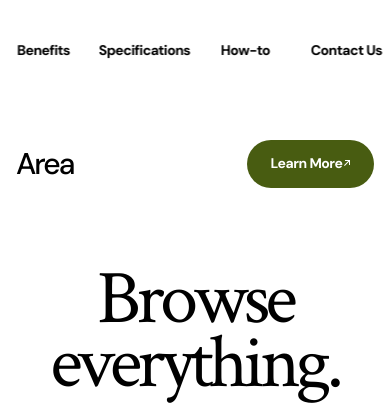
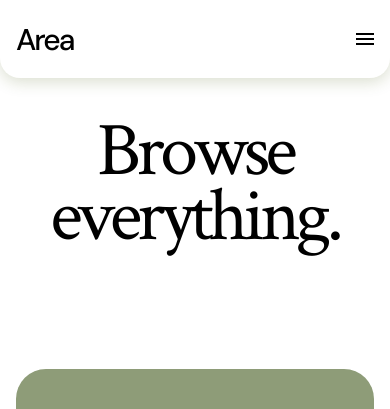
Before and after one commit to Gh0stmasK/figma-5, a plain HTML site: page index.html in a window 390 px wide. Shown: the top 409 px of the page. Drawn offline with nearby package versions, Linux system fonts and the light colour scheme; a web font is replaced by a local one.

Commit message:
new file:   assets/Vector.svg 	modified:   index.html 	new file:   script.js 	modified:   styles.css

```diff
--- a/index.html
+++ b/index.html
@@ -10,15 +10,17 @@
 
 <body>
     <header>
-        <nav>
+        <nav id="p-cont">
             <a href="#home" class="logo">Area</a>
-            <ul class="menu">
+            <ul class="menu" id="navitems-1">
                 <li><a href="#Benefits">Benefits</a></li>
                 <li><a href="#Specifications">Specifications</a></li>
                 <li><a href="#How-to">How-to</a></li>
                 <li><a href="#Contact-Us">Contact Us</a></li>
             </ul>
-            <a href="#Learn-More" class="nav-btn">Learn More <img src="assets/↗.svg" alt=""></a>
+            <a href="#Learn-More" class="nav-btn" id="navitems-2">Learn More <img src="assets/↗.svg" alt=""></a>
+
+            <a class="hamburger" id="ham-btn"><img src="assets/Vector.svg" alt=""></a>
         </nav>
     </header>
     <main>
@@ -97,7 +99,8 @@
                     </section>
                     <section>
                         <p class="Sno">03</p>
-                        <p class="lt">Make Presentations Pop: Interactive maps and dashboards keep your audience engaged.</p>
+                        <p class="lt">Make Presentations Pop: Interactive maps and dashboards keep your audience
+                            engaged.</p>
                     </section>
                     <section>
                         <p class="Sno">04</p>
@@ -255,6 +258,7 @@
             <p>All Rights Reserved</p>
         </div>
     </footer>
+    <script src="script.js"></script>
 </body>
 
 </html>
--- /dev/null
+++ b/script.js
@@ -0,0 +1,35 @@
+
+// const hamburger = document.querySelector(".hamburger");
+// const menu = document.querySelector(".menu");
+
+const parentElement = document.getElementById('p-cont');
+const elementToRemove1 = document.getElementById('navitems-1');
+const elementToRemove2 = document.getElementById('navitems-2');
+const mButton = document.getElementById('ham-btn');
+const mediaQuery = window.matchMedia('(max-width: 799px)');
+
+// hamburger.addEventListener("click", () => {
+//     menu.classList.toggle("active");
+// });
+
+function handleMediaQueryChange(e) {
+    if (e.matches) {
+        if (elementToRemove1 && elementToRemove1.parentNode) {
+            elementToRemove1.remove();
+            elementToRemove2.remove();
+            parentElement.appendChild(mButton);
+            console.log('Element removed.');
+        }
+    } else {
+        parentElement.appendChild(elementToRemove1);
+        parentElement.appendChild(elementToRemove2);
+        mButton.remove();
+        console.log('Element not removed (or re-added if logic for that exists).');
+    }
+}
+
+// Initial check when the page loads
+handleMediaQueryChange(mediaQuery);
+
+// Listen for changes in the media query
+mediaQuery.addListener(handleMediaQueryChange);
--- a/styles.css
+++ b/styles.css
@@ -848,8 +848,34 @@ footer .adjust p {
 }
 
 @media screen and (min-width: 1px) and (max-width: 799px) {
+  body {
+    padding: 0px;
+  }
 
-  body{
+  nav {
+    padding: 20px 16px 20px 16px;
+    justify-content: space-between;
+    border-bottom-left-radius: 20px;
+    border-bottom-right-radius: 20px;
+    background-color: #ffffff;
+    backdrop-filter: blur(30px);
+    z-index: 1000;
+    box-shadow: 0px 4px 16px rgba(72, 92, 17, 0.2);
+    position: fixed;
+    height: 78px;
+    width: 100%;
+  }
+
+  .menu {
+    position: unset;
+    transform: none;
+  }
+
+  .nav-btn {
+    all: initial;
+  }
+
+  main {
     padding: 120px 16px 0px 16px;
   }
   .hero {
@@ -977,11 +1003,11 @@ footer .adjust p {
     align-items: flex-start;
   }
 
-  footer .footlogo{
+  footer .footlogo {
     flex-wrap: wrap;
   }
 
-  footer .adjust{
+  footer .adjust {
     gap: 0px;
   }
 }
```
Also changed, not shown: assets/Vector.svg (added). Lines whose indentation alone changed are shown as unchanged.
